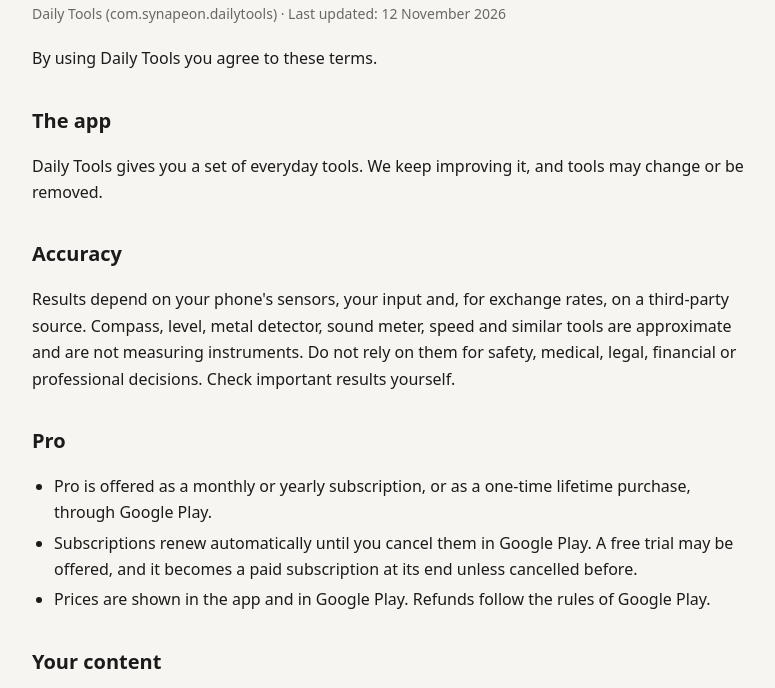
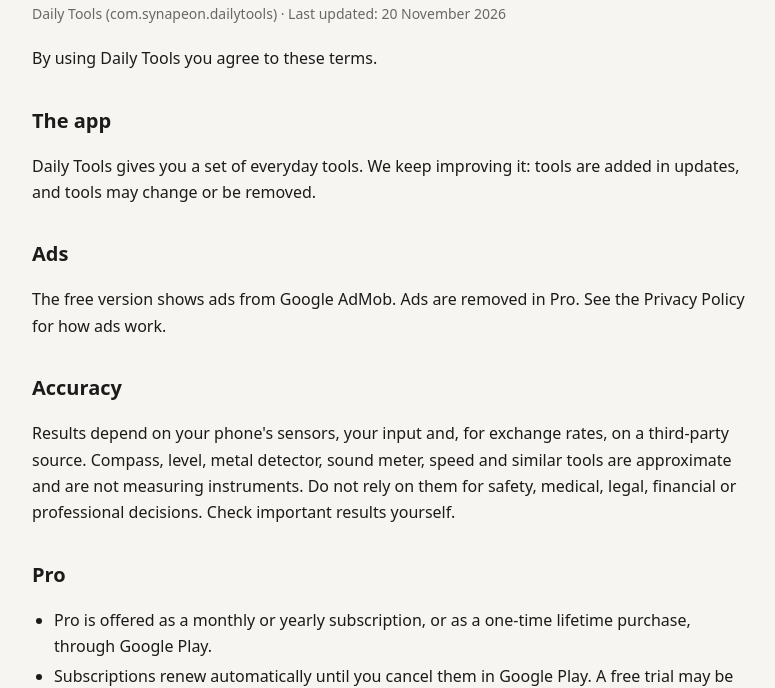
Before and after one commit to SynapeON/synapeon.github.io, a plain HTML site: page mobile/daily-tools/terms/index.html in a window 1280 px wide. Shown: the part 113-801 px from the top of the page, without its empty margins (246-1021 px from the left). Drawn offline with Linux system fonts and the light colour scheme.

Commit message:
Revise Terms of Use content and update date
Updated last updated date and improved wording in the Terms of Use.

```diff
--- a/mobile/daily-tools/terms/index.html
+++ b/mobile/daily-tools/terms/index.html
@@ -3,10 +3,12 @@
 <title>Terms of Use · Daily Tools</title><meta name="description" content="Terms of Use of the Daily Tools Android app.">
 <link rel="stylesheet" href="/style.css"></head><body><main>
 <nav><a href="/">SynapeON</a> / <a href="/mobile/">Mobile</a> / <a href="/mobile/daily-tools/">Daily Tools</a> / Terms</nav>
-<h1>Terms of Use</h1><p class="meta">Daily Tools (com.synapeon.dailytools) · Last updated: 12 November 2026</p>
+<h1>Terms of Use</h1><p class="meta">Daily Tools (com.synapeon.dailytools) · Last updated: 20 November 2026</p>
 <p>By using Daily Tools you agree to these terms.</p>
 <h2>The app</h2>
-<p>Daily Tools gives you a set of everyday tools. We keep improving it, and tools may change or be removed.</p>
+<p>Daily Tools gives you a set of everyday tools. We keep improving it: tools are added in updates, and tools may change or be removed.</p>
+<h2>Ads</h2>
+<p>The free version shows ads from Google AdMob. Ads are removed in Pro. See the Privacy Policy for how ads work.</p>
 <h2>Accuracy</h2>
 <p>Results depend on your phone's sensors, your input and, for exchange rates, on a third-party source. Compass, level, metal detector, sound meter, speed and similar tools are approximate and are not measuring instruments. Do not rely on them for safety, medical, legal, financial or professional decisions. Check important results yourself.</p>
 <h2>Pro</h2>
```
